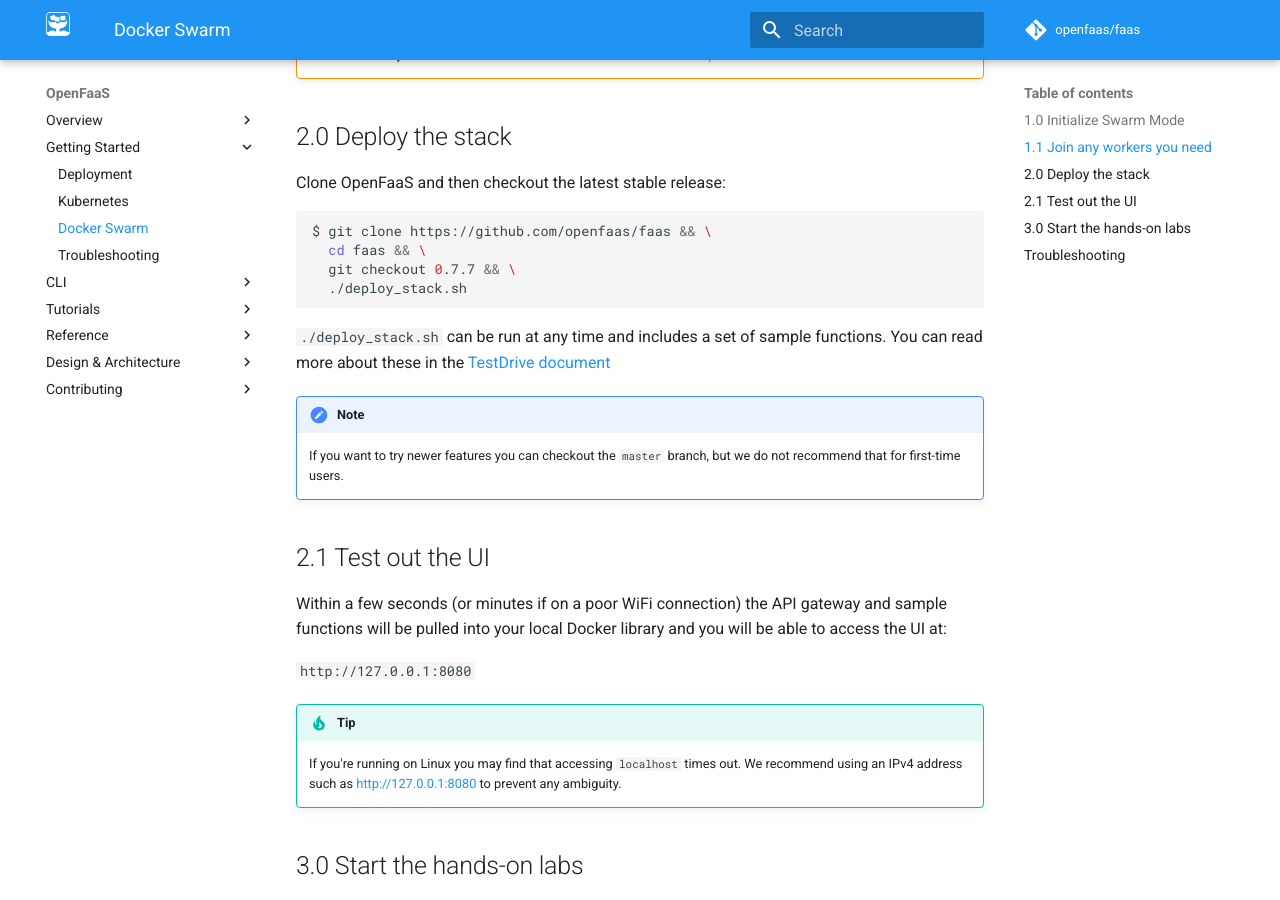
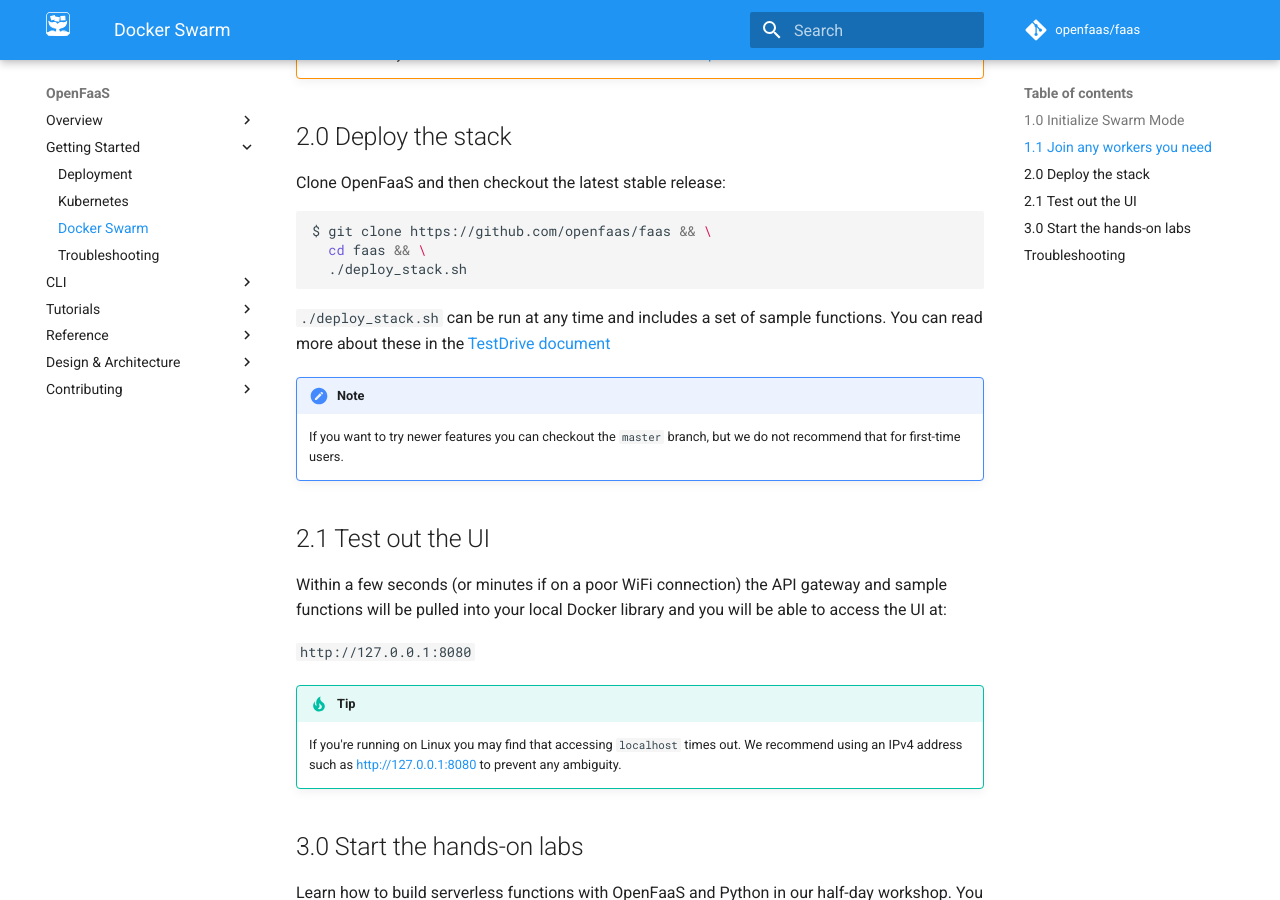
Before and after one commit to openfaas/docs, an MkDocs documentation site: the page built from docs/deployment/docker-swarm.md, in a window 1280 px wide and 900 px high, scrolled down 877 px. Built offline with MkDocs 1.6.1 and Material for MkDocs 9.7.7, drawn with Linux system fonts in a browser that asks for light colours; comment, search, counter and statistics services are not loaded; old or Windows-style settings are respelled for this version of MkDocs.

Commit message:
Pin Docker Swarm to master
The version quoted 0.7.7 had some issues around rolling updates
so this change moves us to master for the cutting edge release.

Signed-off-by: Alex Ellis (VMware) <alexellis2@gmail.com>

````diff
--- a/docs/deployment/docker-swarm.md
+++ b/docs/deployment/docker-swarm.md
@@ -32,7 +32,6 @@ Clone OpenFaaS and then checkout the latest stable release:
 ```bash
 $ git clone https://github.com/openfaas/faas && \
   cd faas && \
-  git checkout 0.7.7 && \
   ./deploy_stack.sh
 ```
 
````
